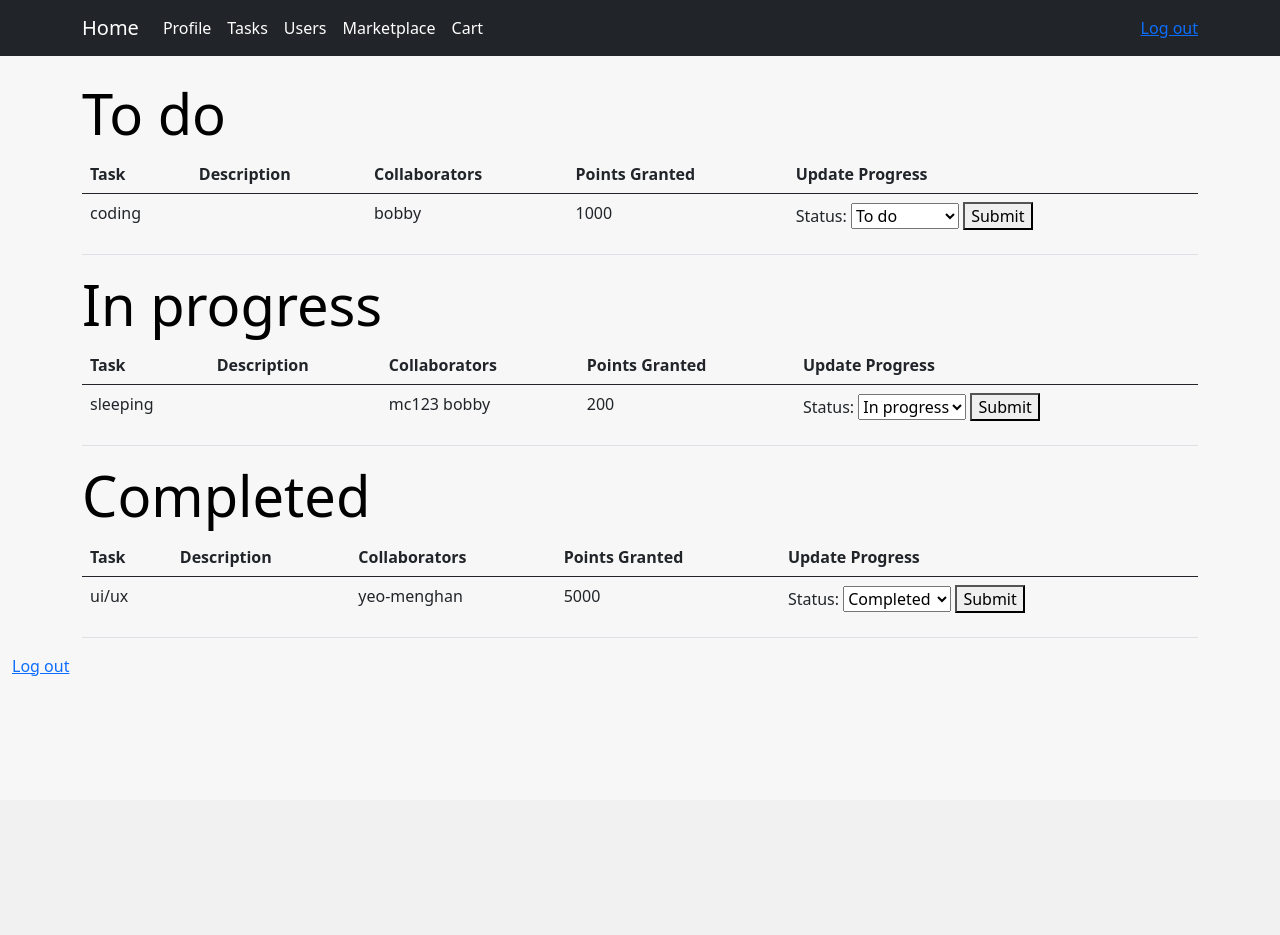
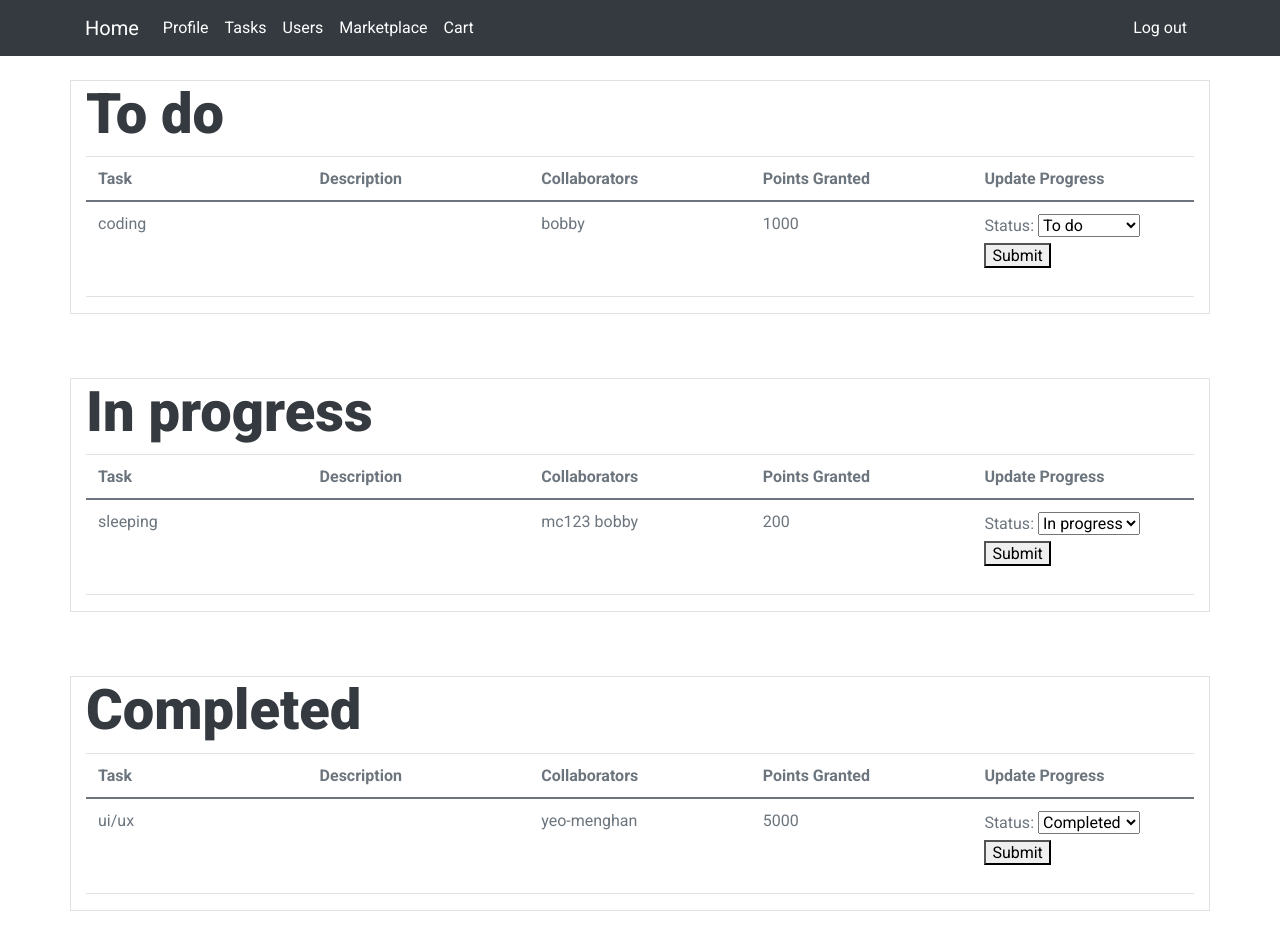
Before and after one commit to mcmc101001/codesprint_psa, a Django app: page /main/tasks in a window 1280 px wide. Before the commit the page ends 676 px from the top, so only its background shows below. Run offline with Django 4.2, Linux system fonts and the light colour scheme; a user stored in the database is signed in; data comes from the database, SQL or seed files in the repository; both versions use the stored data as it was after the commit; some libraries are stand-ins or nearby versions.

Commit message:
tasks.html styling

```diff
--- a/main/static/styles.css
+++ b/main/static/styles.css
@@ -11,6 +11,10 @@ body {
 
 .form-group {
     margin-top: 3px;
+}
+
+.empty-div{
+    margin-top: 3rem !important;
 }
 
 .btn {
--- a/main/templates/main/layout.html
+++ b/main/templates/main/layout.html
@@ -1,21 +1,38 @@
 {% load static %}
 
-<!--TODO: fix javascript bug-->
+<!--TODO: fix dropdown and logout bug-->
 
 <!DOCTYPE = html>
 <html language = "en">
     <head>
-        <title>Main</title>
+        <title>Home</title>
+        <!-- Favicon -->
+        <link href="img/favicon.ico" rel="icon">
+
+        <!-- Google Web Fonts -->
+        <link rel="preconnect" href="https://fonts.gstatic.com">
+        <link href="https://fonts.googleapis.com/css2?family=Roboto:wght@300;400;500;700;900&display=swap" rel="stylesheet">
+
+        <!-- Font Awesome -->
+        <link href="https://cdnjs.cloudflare.com/ajax/libs/font-awesome/5.10.0/css/all.min.css" rel="stylesheet">
+
+        <!-- Libraries Stylesheet -->
+        <link href="{% static 'profile/lib/owlcarousel/assets/owl.carousel.min.css' %}" rel="stylesheet">
+        <link href="{% static 'profile/lib/lightbox/css/lightbox.min.css' %}" rel="stylesheet">
+
+        <!--Link to bootstrap-->
         <link href="https://cdn.jsdelivr.net/npm/bootstrap@5.0.2/dist/css/bootstrap.min.css" rel="stylesheet"
-        integrity="sha384-EVSTQN3/azprG1Anm3QDgpJLIm9Nao0Yz1ztcQTwFspd3yD65VohhpuuCOmLASjC" crossorigin="anonymous">
+            integrity="sha384-EVSTQN3/azprG1Anm3QDgpJLIm9Nao0Yz1ztcQTwFspd3yD65VohhpuuCOmLASjC" crossorigin="anonymous">
+
+        <!--Link to template's customised bootstrap stylesheet-->
+        <!--TODO: check if any css needs to be migrated from our personal css-->
         <link href="{% static 'styles.css' %}" rel="stylesheet">
-        <script src="https://cdn.jsdelivr.net/npm/bootstrap@5.0.2/dist/js/bootstrap.bundle.min.js"
-        integrity="sha384-MrcW6ZMFYlzcLA8Nl+NtUVF0sA7MsXsP1UyJoMp4YLEuNSfAP+JcXn/tWtIaxVXM"
-        crossorigin="anonymous"></script>
+        <link href="{% static 'profile/css/style.css' %}" rel="stylesheet">
     </head>
 
-    <body>
+    <body data-spy="scroll" data-target=".navbar" data-offset="51">
         <!--Navbar start-->
+        <!--BUG: navbar not accessible when the paged is minimised-->
         <div class="container-xxl">
             <nav class="navbar navbar-expand-lg navbar-dark bg-dark fixed-top">
                 <div class="container-xl" margin-top=0px>
@@ -47,7 +64,14 @@
                         </ul>
                     </nav>
                     <div class="float-right">
-                        <a href="{ % url 'main:logout' %}">Log out</a>
+                        <ul class="navbar-nav me-auto mb-2 mb-lg-0">
+                            <!-- <li class="nav-item">
+                                    <p class="navbar-brand">Points: {{ user.points }}</p>
+                                </li> -->
+                            <li class="nav-item">
+                                <a class="nav-link active" href="{ % url 'main:logout' %}">Log out</a>
+                            </li>
+                        </ul>
                     </div>
                 </div>
             </nav>
--- a/main/templates/main/tasks.html
+++ b/main/templates/main/tasks.html
@@ -1,17 +1,29 @@
 {% extends "main/layout.html" %}
+
+<!--TODO: migrate the css here, otherwise to layout to standardise format-->
+
+<!DOCTYPE html>
+<html language="en">
+
+<!--Small problem of not being able to change title-->
+{% block title %}
+  <title>tasks</title>
+{% endblock %}
 
 {% block body %}
     <div class="container">
-      <div class="col-sm">
+      <div class ="row">
+        <!--Todo starts-->
+        <div class="col-12 border">
           <h1 class="display-4">To do</h1>
-      <table class="table">
+        <table class="table table-hover">
           <thead>
             <tr>
-            <th scope="col">Task</th>
-            <th scope="col">Description</th>
-            <th scope="col">Collaborators</th>
-            <th scope="col">Points Granted</th>
-            <th scope="col">Update Progress</th>
+              <th style="width: 20%">Task</th>
+              <th style="width: 20%">Description</th>
+              <th style="width: 20%">Collaborators</th>
+              <th style="width: 20%">Points Granted</th>
+              <th style="width: 20%">Update Progress</th>
             </tr>
           </thead>
           <tbody>
@@ -38,16 +50,19 @@
           </tbody>
         </table>
         </div>
-        <div class="col-sm">
+        <!--Todo ends-->
+        <div class="empty-div"><p></p></div>
+        <!--In progress starts-->
+          <div class="col-12 border">
             <h1 class="display-4">In progress</h1>
-        <table class="table">
+          <table class="table table-hover">
             <thead>
               <tr>
-              <th scope="col">Task</th>
-              <th scope="col">Description</th>
-              <th scope="col">Collaborators</th>
-              <th scope="col">Points Granted</th>
-              <th scope="col">Update Progress</th>
+                <th style="width: 20%">Task</th>
+                <th style="width: 20%">Description</th>
+                <th style="width: 20%">Collaborators</th>
+                <th style="width: 20%">Points Granted</th>
+                <th style="width: 20%">Update Progress</th>
               </tr>
             </thead>
             <tbody>
@@ -74,15 +89,18 @@
             </tbody>
           </table>
           </div>
-        <div class="col-sm">
+          <!--In Progress ends-->
+          <div class="empty-div"><p></p></div>
+          <!--Completed starts-->
+          <div class="col-12 border">
             <h1 class="display-4">Completed</h1>
-        <table class="table">
+          <table class="table table-hover">
             <thead>
-            <th scope="col">Task</th>
-            <th scope="col">Description</th>
-            <th scope="col">Collaborators</th>
-            <th scope="col">Points Granted</th>
-            <th scope="col">Update Progress</th>
+              <th style="width: 20%">Task</th>
+              <th style="width: 20%">Description</th>
+              <th style="width: 20%">Collaborators</th>
+              <th style="width: 20%">Points Granted</th>
+              <th style="width: 20%">Update Progress</th>
             </tr>
           </thead>
           <tbody>
@@ -110,7 +128,7 @@
           </table>
           </div>
         </div>
-        <a href="{% url 'main:logout' %}">Log out</a>
+      </div>
     </div>
     {% if message %}
         <div>{{ message }}</div>
```
Also changed, not shown: main/templates/main/profile.html (+13 -3 lines), db.sqlite3. Lines whose indentation alone changed are shown as unchanged.
